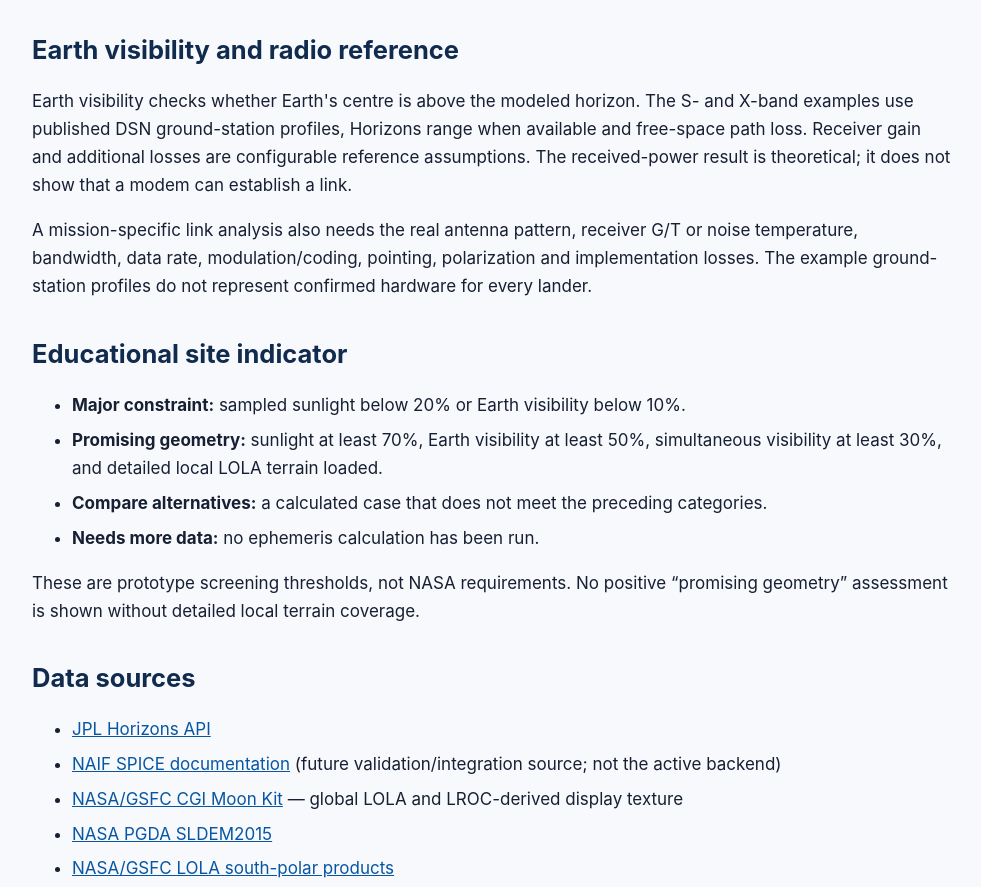
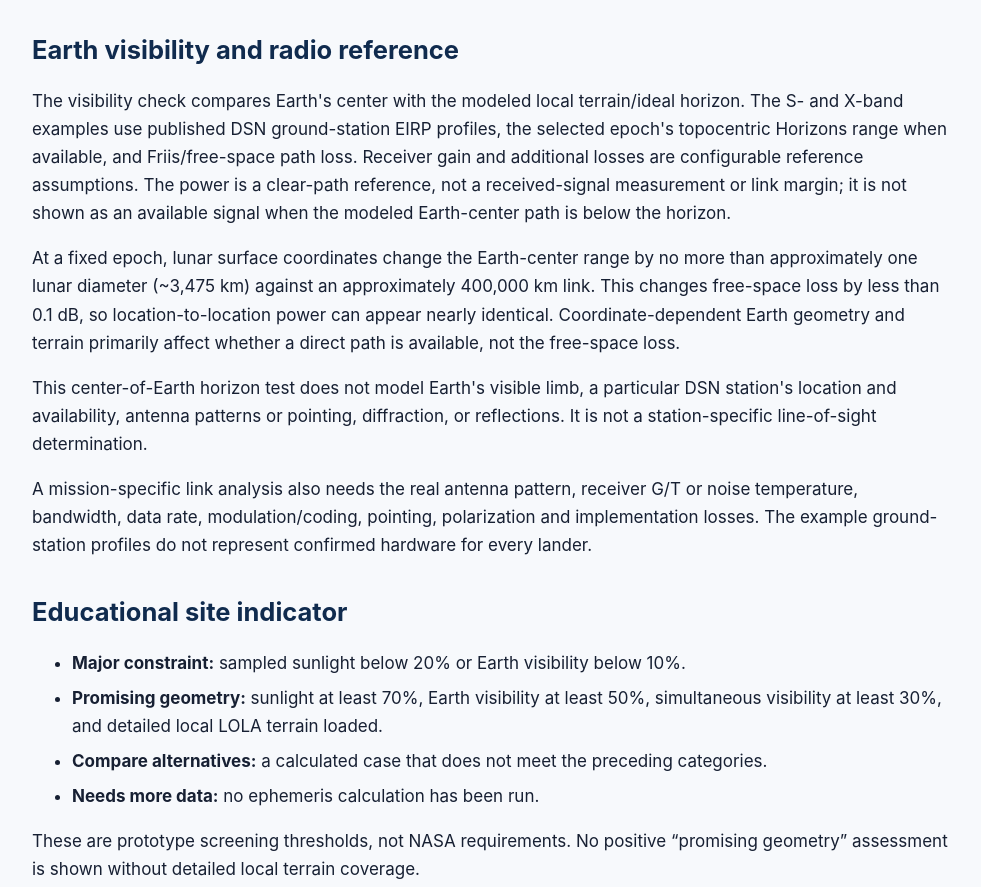
Before and after one commit to herrlicht0/LunaSight, a plain HTML site: page reports/LunaSight_Science_and_Coverage_Guide.html in a window 1280 px wide. Shown: the part 1167-2054 px from the top of the page, without its empty margins (148-1129 px from the left). Drawn offline with Linux system fonts and the light colour scheme.

Commit message:
Sync LunaSight v2 science documentation
Update radio-model assumptions, range explanations, and documented scientific limitations.

```diff
--- a/reports/LunaSight_Science_and_Coverage_Guide.html
+++ b/reports/LunaSight_Science_and_Coverage_Guide.html
@@ -40,7 +40,9 @@
   <p>Solar elevation comes from Horizons. Direct horizontal-surface illuminance is estimated as <code>127,000 lx × sin(elevation)</code> and direct irradiance as <code>1361 W/m² × sin(elevation)</code> when the Sun is above the modeled horizon; otherwise both are zero. These ideal direct-beam estimates do not model surface reflectance, thermal emission, Earthshine, dust, visor optics, solar-array orientation or unavailable local shadows. Lux is a human-vision-weighted unit, not radio power.</p>
 
   <h2>Earth visibility and radio reference</h2>
-  <p>Earth visibility checks whether Earth's centre is above the modeled horizon. The S- and X-band examples use published DSN ground-station profiles, Horizons range when available and free-space path loss. Receiver gain and additional losses are configurable reference assumptions. The received-power result is theoretical; it does not show that a modem can establish a link.</p>
+  <p>The visibility check compares Earth's center with the modeled local terrain/ideal horizon. The S- and X-band examples use published DSN ground-station EIRP profiles, the selected epoch's topocentric Horizons range when available, and Friis/free-space path loss. Receiver gain and additional losses are configurable reference assumptions. The power is a clear-path reference, not a received-signal measurement or link margin; it is not shown as an available signal when the modeled Earth-center path is below the horizon.</p>
+  <p>At a fixed epoch, lunar surface coordinates change the Earth-center range by no more than approximately one lunar diameter (~3,475 km) against an approximately 400,000 km link. This changes free-space loss by less than 0.1 dB, so location-to-location power can appear nearly identical. Coordinate-dependent Earth geometry and terrain primarily affect whether a direct path is available, not the free-space loss.</p>
+  <p>This center-of-Earth horizon test does not model Earth's visible limb, a particular DSN station's location and availability, antenna patterns or pointing, diffraction, or reflections. It is not a station-specific line-of-sight determination.</p>
   <p>A mission-specific link analysis also needs the real antenna pattern, receiver G/T or noise temperature, bandwidth, data rate, modulation/coding, pointing, polarization and implementation losses. The example ground-station profiles do not represent confirmed hardware for every lander.</p>
 
   <h2>Educational site indicator</h2>
```
Also changed, not shown: 3 other files.
